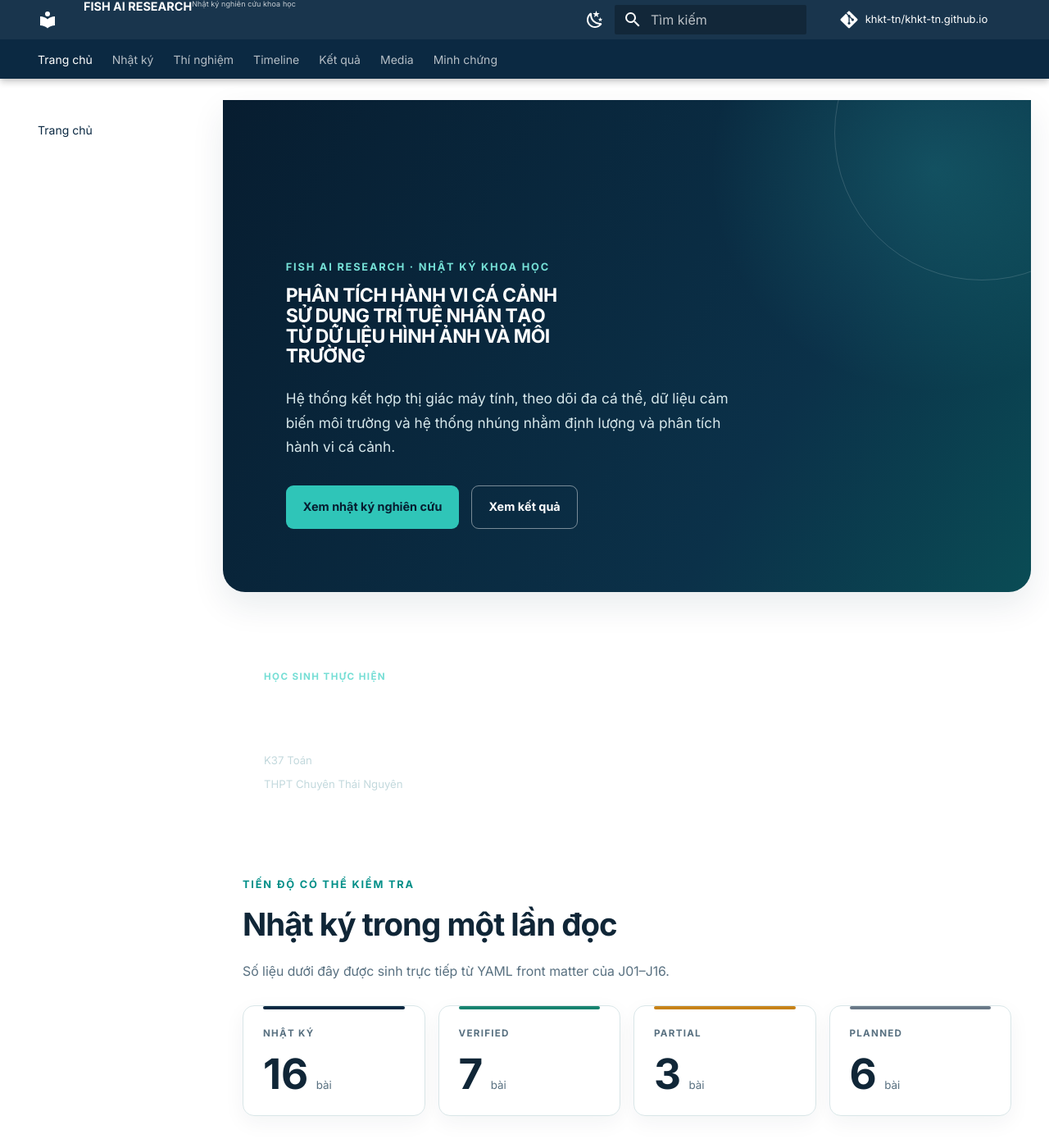
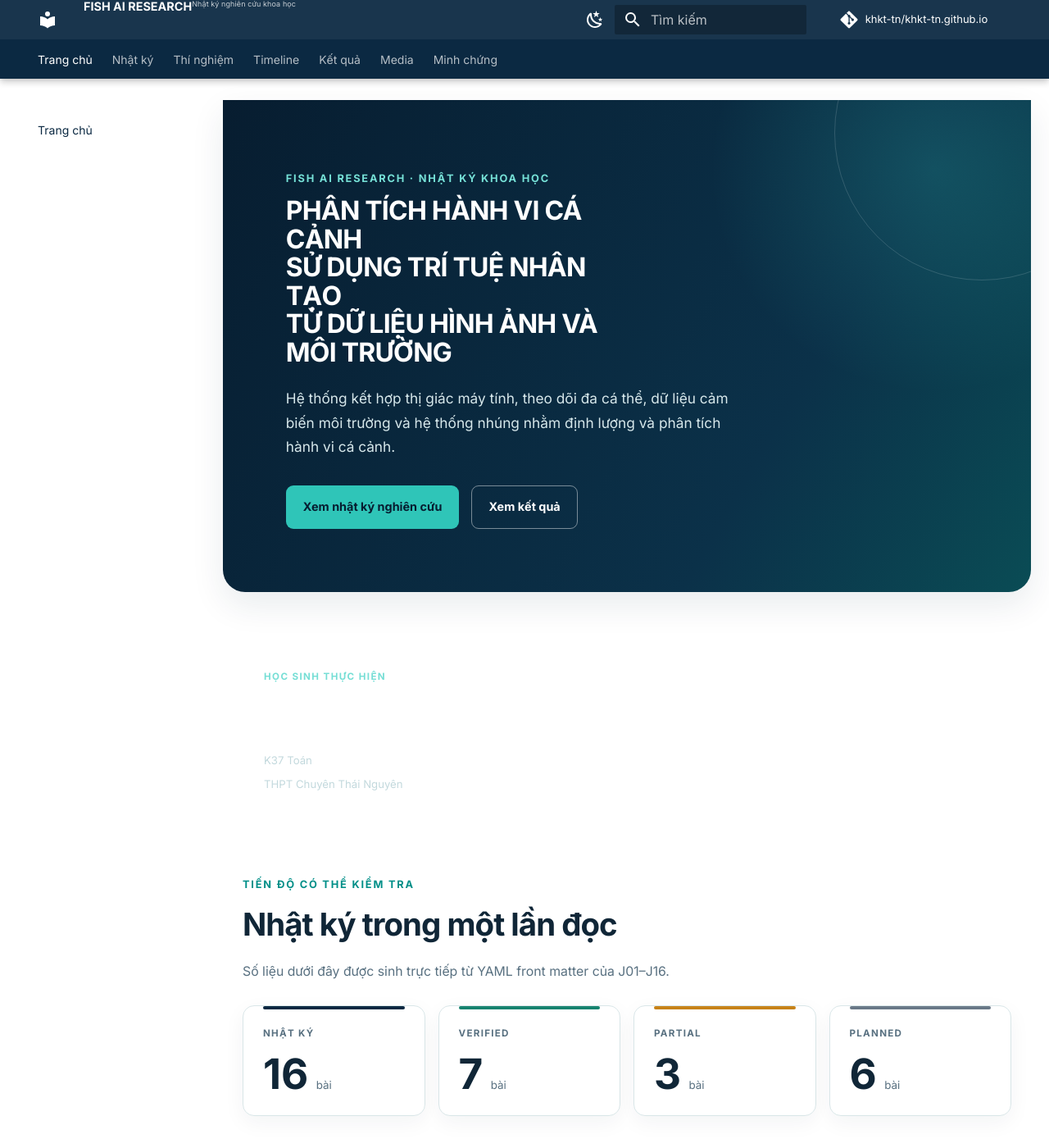
Before and after one commit to khkt-tn/khkt-tn.github.io, an MkDocs documentation site: the page built from docs/index.md, in a window 1280 px wide and 1400 px high. Shown: the whole window at 82% size. Built offline with MkDocs 1.6.1 and Material for MkDocs 9.7.7, drawn with Linux system fonts in a browser that asks for light colours; comment, search, counter and statistics services are not loaded.

Commit message:
Update extra.css

```diff
--- a/docs/assets/css/extra.css
+++ b/docs/assets/css/extra.css
@@ -164,11 +164,11 @@ body {
 
 .research-hero h1 {
   color: #fff;
-  font-size: clamp(1.0rem, 2.0vw, 1.15rem);
+  font-size: clamp(1.25rem, 2.5vw, 2.15rem);
   font-weight: 820;
   line-height: 1.08;
   margin: 0 0 1.2rem;
-  max-width: 24ch;
+  max-width: 18ch;
 }
 
 .research-hero__lead {
```
